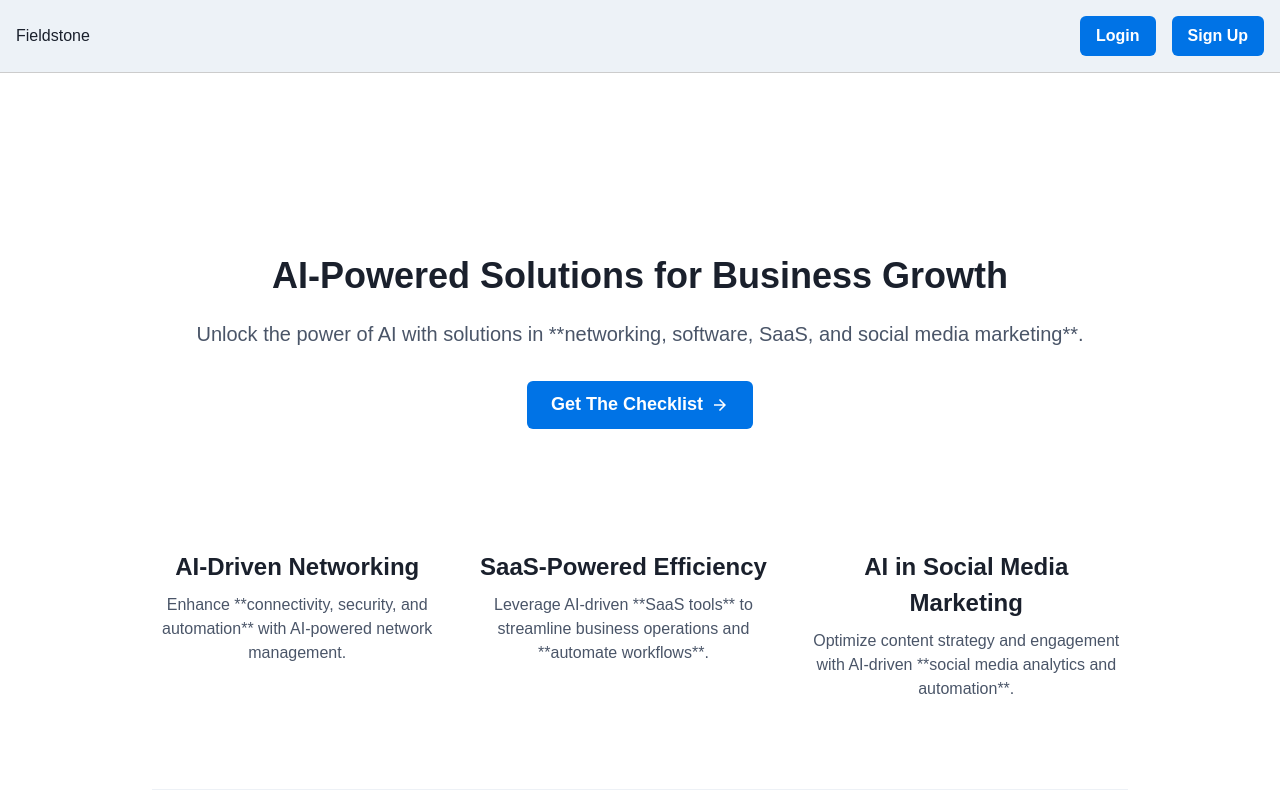
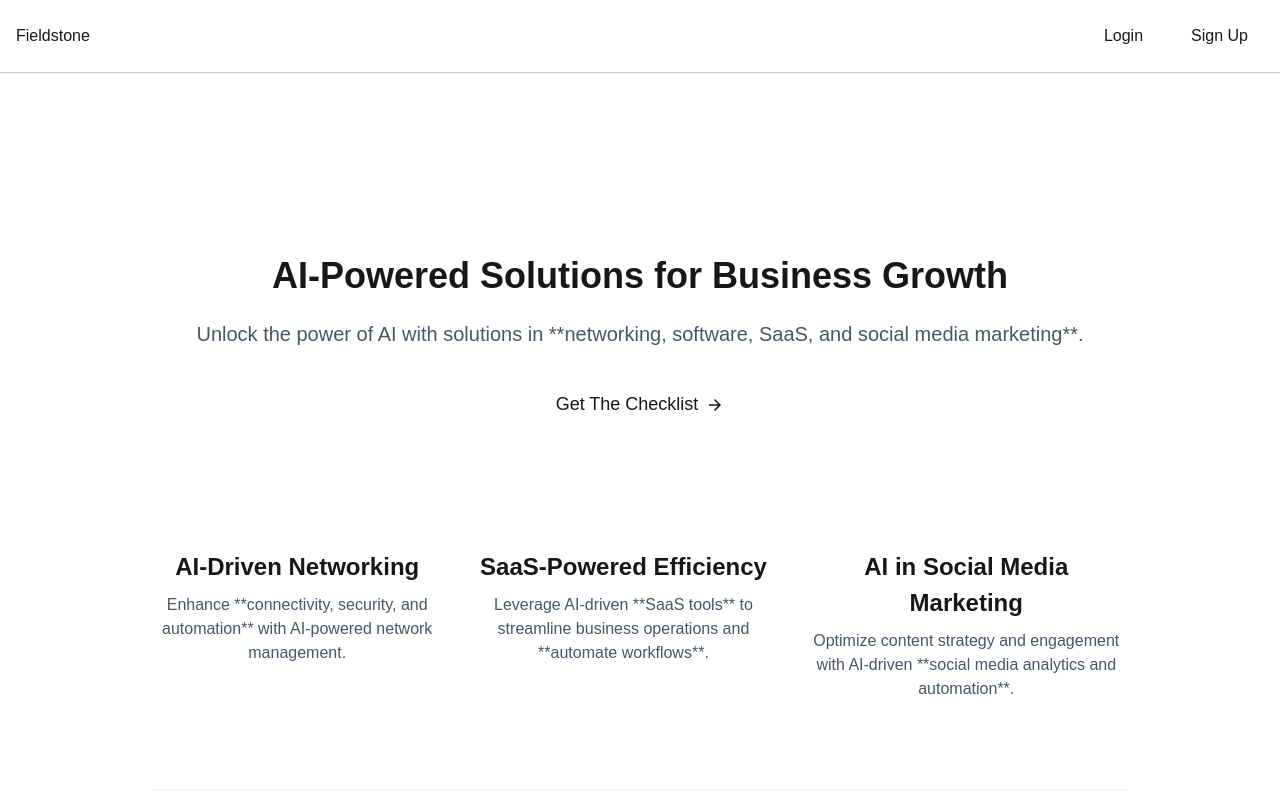
Before and after one commit to scottatgit/fieldstoneFront, a Next.js app: page / in a window 1280 px wide. Shown: the top 800 px of the page. Built offline with nearby package versions, Linux system fonts and the light colour scheme; no server answers.

Commit message:
navbar update color

```diff
--- a/src/components/Navbar.tsx
+++ b/src/components/Navbar.tsx
@@ -58,7 +58,7 @@ const Navbar = () => {
   }
 
   return (
-    <Box as="nav" bg="gray.100" p="4" borderBottom="1px solid #ccc">
+    <Box as="nav" bg="white.100" p="4" borderBottom="1px solid #ccc">
       <Flex justify="space-between" align="center" className="max-w-7xl mx-auto">
         {/* Logo and Links */}
         <Flex align="center" gap="4">
--- a/src/theme.ts
+++ b/src/theme.ts
@@ -1,38 +1,53 @@
-// src/theme.ts
 import { extendTheme } from '@chakra-ui/react';
 
 const theme = extendTheme({
-  colors: {
-    amazonBlue: {
-      500: '#0073e6',  // Primary blue for nav and buttons
-      600: '#005bb5',  // Hover effect for buttons
-    },
-    amazonYellow: {
-      500: '#ffb700',  // Primary yellow for call-to-action
-      600: '#cc9200',  // Hover yellow for call-to-action
+  styles: {
+    global: {
+      body: {
+        bg: 'var(--background)',
+        color: 'var(--foreground)',
+        fontFamily: 'Arial, sans-serif',
+      },
     },
   },
-  fonts: {
-    heading: `'amazonSans', sans-serif`,
-    body: `'amazonSans', sans-serif`,
+  colors: {
+    background: '#1a1a1a',
+    foreground: '#ffffff',
+    buttonBg: '#333333', // Dark button background
+    buttonHover: '#444444', // Slightly lighter button on hover
   },
   components: {
     Button: {
+      baseStyle: {
+        fontWeight: '500', // Semi-bold text for buttons
+        borderRadius: 'md', // Medium border radius for a modern look
+      },
       variants: {
         solid: {
-          bg: 'amazonBlue.500',
-          color: 'white',
+          bg: 'var(--button-bg)', // Using CSS variable for button background
+          color: 'var(--foreground)', // Light text color for readability
           _hover: {
-            bg: 'amazonBlue.600',
+            bg: 'var(--button-hover)', // Hover effect
+          },
+          _active: {
+            bg: 'var(--button-hover)', // Active state
           },
         },
-        cta: {
-          bg: 'amazonYellow.500',
-          color: 'black',
+        outline: {
+          borderColor: 'var(--foreground)', // Light border for outline buttons
+          color: 'var(--foreground)',
           _hover: {
-            bg: 'amazonYellow.600',
+            bg: 'var(--button-hover)',
+            borderColor: 'var(--foreground)',
+          },
+          _active: {
+            bg: 'var(--button-hover)',
+            borderColor: 'var(--foreground)',
           },
         },
+      },
+      defaultProps: {
+        variant: 'solid', // Set the default variant to solid
       },
     },
   },
```
